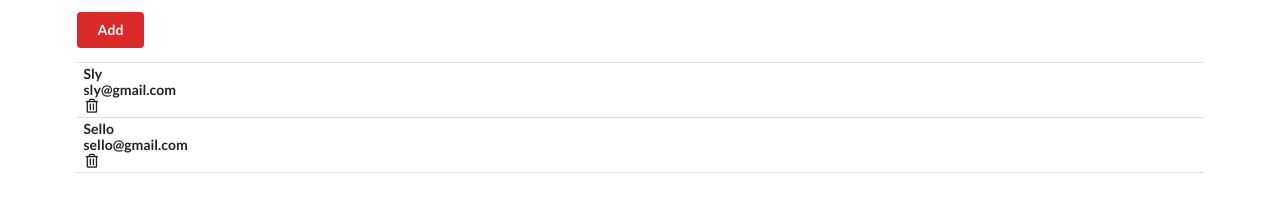
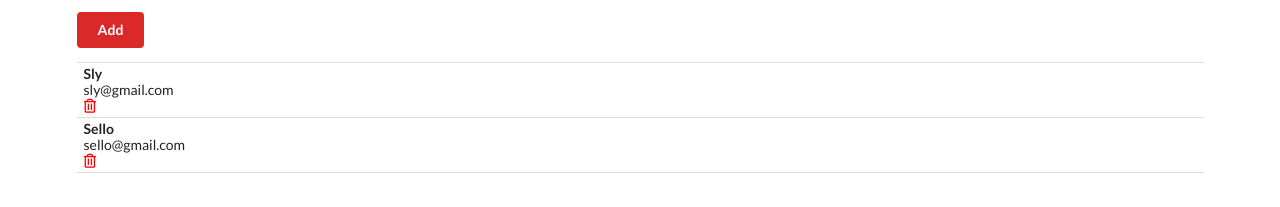
Before and after one commit to samofoke/Software_Engineering, a React (Create React App) app in the folder training-app/: page / in a window 1280 px wide. Shown: the part 185-392 px from the top of the page. Built offline with nearby package versions, Linux system fonts and the light colour scheme.

Commit message:
examples

```diff
--- a/training-app/src/components/card/contact-card.js
+++ b/training-app/src/components/card/contact-card.js
@@ -0,0 +1,29 @@
+import React from 'react';
+import user from '../imges/user.png';
+
+const ContactCard = (props) => {
+
+    const {id, name, email} = props.contact;
+
+
+    return(
+        <div className="item">
+            <div className="content">
+                <div className="header">
+                    { name }
+                </div>
+                <div>
+                    { email }
+                </div>
+            </div>
+            <i className="trash alternate outline icon"
+            style={{
+                color: "red",
+                marginTop: "6px"
+            }}>
+            </i>
+        </div>
+    );
+}
+
+export default ContactCard;
--- a/training-app/src/components/list/contact-list.js
+++ b/training-app/src/components/list/contact-list.js
@@ -1,4 +1,5 @@
 import React from "react";
+import ContactCard from "../card/contact-card";
 
 const ContactList = (props) => {
 
@@ -7,18 +8,9 @@ const ContactList = (props) => {
     const myList =  props.contacts.map((contact) => {
 
         return(
-            <div className="item">
-                <div className="content">
-                    <div className="header">
-                        { contact.name }
-                    </div>
-                    <div className="header">
-                        { contact.email }
-                    </div>
-                    <i className="trash alternate outline icon"></i>
-                </div>
+           <ContactCard contact={contact}>
 
-            </div>
+           </ContactCard>
         );
     })
 
```
Also changed, not shown: training-app/src/components/imges/154-1540525_male-user-filled-icon-my-profile-icon-png.png (added), training-app/src/components/imges/user.png (added).
